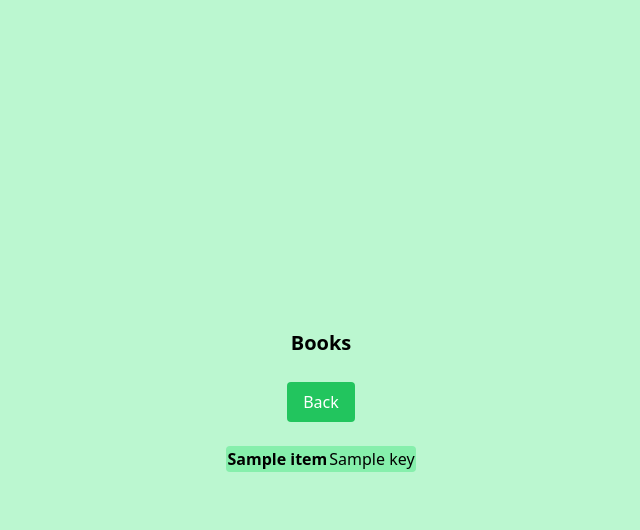
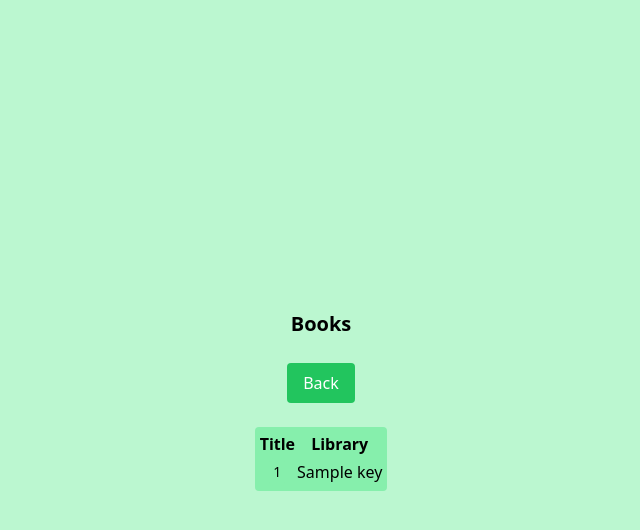
Before and after one commit to ConklinHeath/PythonApp, a Flask app: template templates/book.html in a window 1280 px wide. Shown: the top 530 px of the page, without its empty margins (319-959 px from the left). Run offline with Flask 3, Linux system fonts and the light colour scheme; the template is opened without the code that fills it: most values are stand-ins (such as "Sample title", 1, 10 or a date in 2020); style sheets or scripts are compiled from the project's sources; some libraries are stand-ins or nearby versions.

Commit message:
Made the app look better and added google web opening

```diff
--- a/app.py
+++ b/app.py
@@ -126,7 +126,7 @@ def grab_json_data():
     cursor = mysql.connection.cursor(MySQLdb.cursors.DictCursor)
     cursor.execute("SELECT library_name, books_json, latitude, longitude FROM libraries")
     result = cursor.fetchall()
-    libraries = {row["library_name"]: json.loads(row["books_json"]) for row in result}
+    libraries = {row["library_name"]: [json.loads(row["books_json"]), row['latitude'], row['longitude']] for row in result}
     return libraries
 
 mysql = MySQL(app)
--- a/templates/book.html
+++ b/templates/book.html
@@ -16,13 +16,25 @@
     <button class="HomeView px-4 py-2 bg-green-500 text-white rounded hover:bg-green-600" onclick="location.href='/'">
         Back
     </button>
-      <div class="bg-green-300 rounded space-y-20">
+      <div class="bg-green-300 text-black rounded space-y-20 p-1">
         <table>
+          <tr>
+            <th>Title</th>
+            <th>Library</th>
+          </tr>
         {% for key, value in libraries.items() %}
-          {% for item in value %}
+          {% for item in value[0] %}
             <tr>
-              <th>{{ item }}</th>
-              <td>{{ key }}</td>
+              {% if item == 'NONE' %}
+                <th class="text-sm text-gray-800 hover:text-black whitespace-nowrap bg-red-200 font-normal">
+                  <button onclick="window.open('https://www.google.com/maps?q={{ value[1] }},{{ value[2] }}', '_blank')" class="book-button bg-red-200 text-black rounded hover:bg-red-300 p-1">Unknown Book In Library</button>
+                </th>
+                {% else %}
+                <th class="text-sm text-gray-800 hover:text-black whitespace-nowrap font-normal">
+                  <button onclick="window.open('https://www.google.com/maps?q={{ value[1] }},{{ value[2] }}', '_blank')" class="book-button bg-green-300 text-black rounded hover:bg-green-600 p-1">{{ item }}</button>
+                </th>
+                {% endif %}
+              <td class="text-center">{{ key }}</td>
             </tr>
           {% endfor %}
         {% endfor %}
```
Also changed, not shown: templates/library.html (+7 -3 lines).
